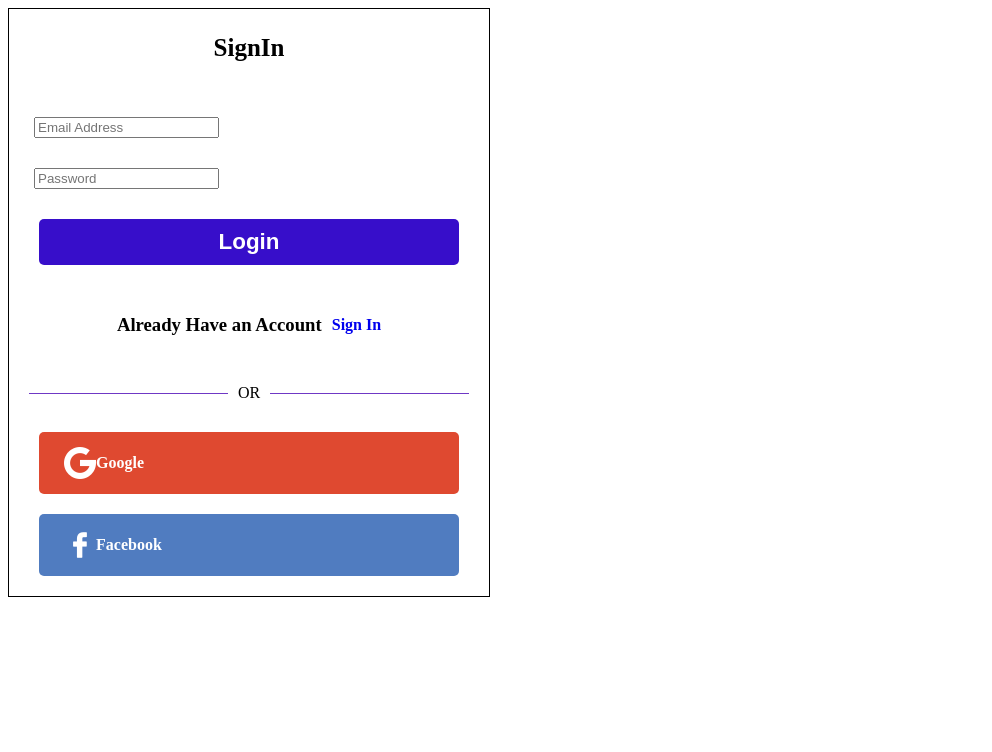
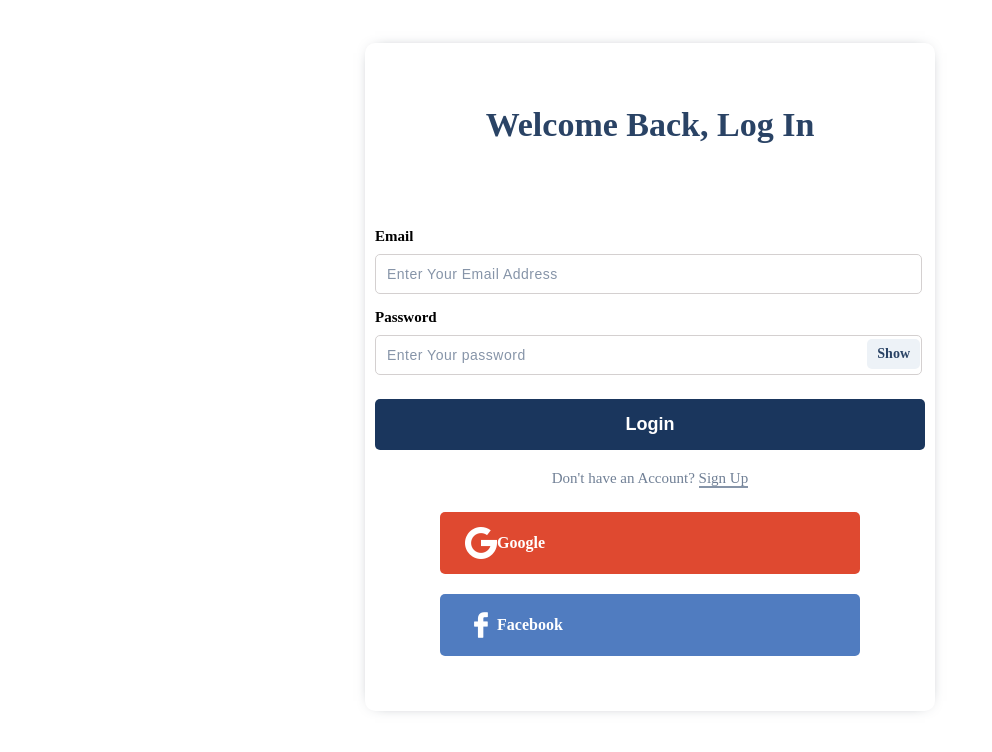
Before and after one commit to Jim97M/cstart, a React app: page / in a window 1280 px wide. Shown: the top 752 px of the page, without its empty margins (0-992 px from the left). Built offline with nearby package versions, Linux system fonts and the light colour scheme.

Commit message:
Login Page Restyle

```diff
--- a/src/components/inputs/InputControl.css
+++ /dev/null
@@ -1,28 +0,0 @@
-.container {
-    display: flex;
-    flex-direction: column;
-    gap: 8px;
-}
-
-.container label {
-    font-weight:700;
-    font-size: 1rem;
-    color: '#313131';
-}
-.container input {
-
-    width: 400px;
-    border-radius: 5px;
-    border: 1px solid #dddddd;
-    outline: none;
-    padding: 10px 15px;
-    color: #000;
-  }
-
-  .container input:hover {
-    border-color: #ccc;
-  }
-
-  .container input:focus {
-    border-color: #9900ff;
-  }
--- a/src/pages/signin/SignIn.css
+++ b/src/pages/signin/SignIn.css
@@ -1,113 +1,137 @@
-/* .container {
- height: 60%;
- min-height: 60vh;
- align-self: center;
- align-items: center;
- display: block;
- margin-top: 7%;
-
- margin-left: auto;
- margin-right: auto;
- width: 100%;
-} */
-
-/* .innerBox {
-  min-width: 480px;
-  height: fit-content;
-  width: fit-content;
-  border: 0.8px solid black;
-  display: flex;
-  flex-direction: column;
-  gap: 30px;
-} */
-
-.heading {
-  font-size: 25px;
-  font-weight: 700;
-  align-items: center;
-  align-self: center;
+section {
+  width: 100%;
+  padding: 10px;
+  min-height: calc(100vh - 80px);
 }
 
-.input {
-  width: 430px;
-  margin: auto;
-}
-
-.footer {
-  width: 420px;
-  align-self: center;
-  display: flex;
-  flex-direction: column;
-  gap: 20px;
-}
-
-.gbtn {
-  width: 400px;
-  display: flex;
-  align-items: center;
-  align-self: center;
-  flex-direction: column;
-}
-
-.footer .error {
-  font-weight: bold;
-  font-size: 0.875rem;
-  color: #ff3300;
-  text-align: center;
-}
-
-.footer button {
-  outline: none;
-  border: none;
-  background-color: #370eca;
-  color: #fff;
-  border-radius: 5px;
-
-  font-weight: bold;
-  font-size: 1.4rem;
-  padding: 10px 16px;
-  width: 100%;
-  transition: 100ms;
-  cursor: pointer;
-}
-
-.google{
-  background-color: #df4930;
-}
-.facebook{
-  background-color: #507cc0;
-}
-
-.loginButton{
-  /* width: 370px; */
-  padding: 15px 25px;
-  border-radius: 5px;
-  /* color: white; */
-  display: flex;
-  align-items: center;
-  font-weight: bold;
-  margin-bottom: 20px;
-  cursor: pointer;
-}
-
-.left{
-  flex: 1;
+section .form_data{
+  max-width: 550px;
+  margin: 25px auto;
+  padding: 35px 10px;
+  box-shadow: 0 0 15px -10px #2d3748;
+  border-radius: 10px;
   display: flex;
   flex-direction: column;
   align-items: center;
 }
 
-.navigationLink {
+.form_heading{
   display: flex;
-  flex-direction: row;
-  justify-items: center;
+  flex-direction: column;
   align-items: center;
-  margin: auto;
 }
 
-.linkNav {
-  font-size: 15;
-  font-weight: 700;
+.form_data h1{
+  font-size: 34px;
+  color: #2a4365;
+}
+
+.form_data p{
+  color: #718096;
+  font-size: 15px;
+  margin-top:9px;
+}
+
+.form_heading{
+  display: flex;
+  flex-direction: column;
+  align-items: center;
+}
+
+.form_data h1{
+  font-size: 34px;
+  color: #2a4365;
+}
+
+.form_data p{
+  color: #718096;
+  font-size: 15px;
+  margin-top:9px;
+}
+
+.form_data form{
+  margin-top: 45px;
+  width: 100%;
+  padding: 10px 50px;
+}
+
+.form_data form .form_input input{
+  width: 95%;
+  padding: 11px;
+  border: 1px solid #d4d0d0;
+  border-radius: 5px;
+  outline: none;
+  margin-bottom: 14px;
+  margin-top: 9px;
+  font-size: 14px;
+
+}
+
+.form_data form .form_input label{
+  font-weight: 600;
+  font-size: 15px;
+}
+
+.form_input .two{
+  display: flex;
+  align-items: center;
+  position: relative;
+}
+
+.form_data form .form_input input:focus{
+  border:2px solid rgba(66, 153, 225,0.6);
+}
+
+
+.form_data form .form_input input::placeholder{
+  color: #8694a8;
+  letter-spacing: .5px;
+  font-size: 14px;
+}
+
+.form_input .showpass{
+  position: absolute;
+  right: 0;
+  top:1px;
+  padding: 7px 10px;
+  margin-right: 5px;
+  margin-top: 12px;
+  font-size: 14px;
+  font-weight: 600;
+  color: #2a4365;
+  background-color: #EDF2F7;
+  border-radius: 5px;
+  cursor: pointer;
+}
+
+form .btn{
+  display:block;
+  width: 100%;
+  padding: 15px;
+  border: none;
+  outline: none;
+  border-radius: 5px;
+  background-color:#1a365d;
+  color: #fff;
+  font-weight: 600;
+  font-size: 18px;
+  margin-top: 10px;
+  cursor: pointer;
+  transition: all .3s;
+}
+
+
+form .btn:hover{
+  background-color: #97a1b1;
+}
+
+.form_data form p{
+  text-align: center;
+  margin-top: 20px;
+}
+
+.form_data form a{
   text-decoration: none;
-  margin-left: 10px;
+  color:#718096 ;
+  border-bottom: 2px solid #8694a8;
 }
--- a/src/pages/signin/SigninPage.js
+++ b/src/pages/signin/SigninPage.js
@@ -1,6 +1,6 @@
-import React from 'react'
-import GoogleButton from 'react-google-button';
-import { Link } from 'react-router-dom';
+import React, { useState } from 'react'
+import { NavLink } from 'react-router-dom';
+import axios from 'axios';
 import './SignIn.css';
 import Google from "../../assets/google.png";
 import Facebook from "../../assets/facebook.png";
@@ -10,34 +10,87 @@ import Github from "../../assets/github.png";
 
 const SigninPage = () => {
 
+  const initialValues = { email: "", password: ""};
+
+  const [passShow, setPassShow] = useState(false);
+
+  const [inpval, setInpval] = useState({
+      email: "",
+      password: "",
+  });
+
+  const setVal = (e) => {
+    // console.log(e.target.value);
+    const { name, value } = e.target;
+
+    setInpval(() => {
+        return {
+            ...inpval,
+            [name]: value
+        }
+    })
+};
+
+  const [formValues, setFormValues] = useState(initialValues);
+  const [formErrors, setFormErrors] = useState(false);
+  const [isSubmit, setIsSubmit] = useState(false);
+
+  const handleSubmit = (e) => {
+    e.preventDefault();
+  }
+
+  const validate = (values) => {
+    const errors = {};
+    const regex = /^[^\s@]+@[^\s@]+\.[^\s@]{2,}$/i;
+
+    if(!values.email){
+      errors.email = "Email is Required";
+    } else if (!regex.test(values.email)) {
+      errors.email = "This email is invalid"
+    }
+    if(!values.password) {
+      errors.password("Password is required");
+    } else if(values.passoword.length < 4) {
+      errors.password = "Password is Short"
+    } else if (values.password.length > 15){
+      errors.password = "Password Cannot exceed 15 Characters"
+    }
+    return errors;
+  }
+
   const google = () => {
     window.open("http://localhost:5000/api/v1/auth/google", "_self");
   };
 
+    const login = () => {
+
+    }
 
   return (
-    <div className='container'>
-      <div className='innerBox'>
-        <h3 className='heading'>SignIn</h3>
-         <div className='input'>
-           <input type="text" placeholder="Email Address" />
-         </div>
-         <div className='input'>
-           <input type="text" placeholder="Password" />
-         </div>
-         <div className='footer'>
-          <button>Login</button>
-         </div>
-         <div className='navigationLink'>
-            <h3>Already Have an Account</h3> <Link to="/signup" className='linkNav' >Sign In</Link>
-         </div>
-         <div style={{ display: "flex", alignItems: "center", marginLeft: "20px", marginRight: "20px" }}>
-             <div style={{ flex: 1, backgroundColor: "#6F38C5", height: "1px" }} />
+    <section>
+      <div className="form_data">
+                    <div className="form_heading">
+                        <h1>Welcome Back, Log In</h1>
+        </div>
+      <form>
 
-            <p style={{ margin: "0 10px" }}>OR</p>
+      <div className="form_input">
+                            <label htmlFor="email">Email</label>
+                            <input type="email" value={inpval.email} onChange={setVal} name="email" id="email" placeholder='Enter Your Email Address' />
+                        </div>
+                        <div className="form_input">
+                            <label htmlFor="password">Password</label>
+                            <div className="two">
+                                <input type={!passShow ? "password" : "text"} onChange={setVal} value={inpval.password} name="password" id="password" placeholder='Enter Your password' />
+                                <div className="showpass" onClick={() => setPassShow(!passShow)}>
+                                    {!passShow ? "Show" : "Hide"}
+                                </div>
+                            </div>
+                        </div>
 
-             <div style={{ flex: 1, backgroundColor: "#6F38C5", height: "1px" }} />
-          </div>
+                        <button className='btn'>Login</button>
+                        <p>Don't have an Account? <NavLink to="/register">Sign Up</NavLink> </p>
+          </form>
          <div className="left">
           <div className="loginButton google" onClick={google}>
             <img src={Google} alt="" className="icon" />
@@ -48,8 +101,8 @@ const SigninPage = () => {
             Facebook
           </div>
         </div>
-         </div>
-    </div>
+      </div>
+    </section>
   )
 }
 
```
Also changed, not shown: src/components/inputs/InputControl.js (deleted, +0 -13 lines).
